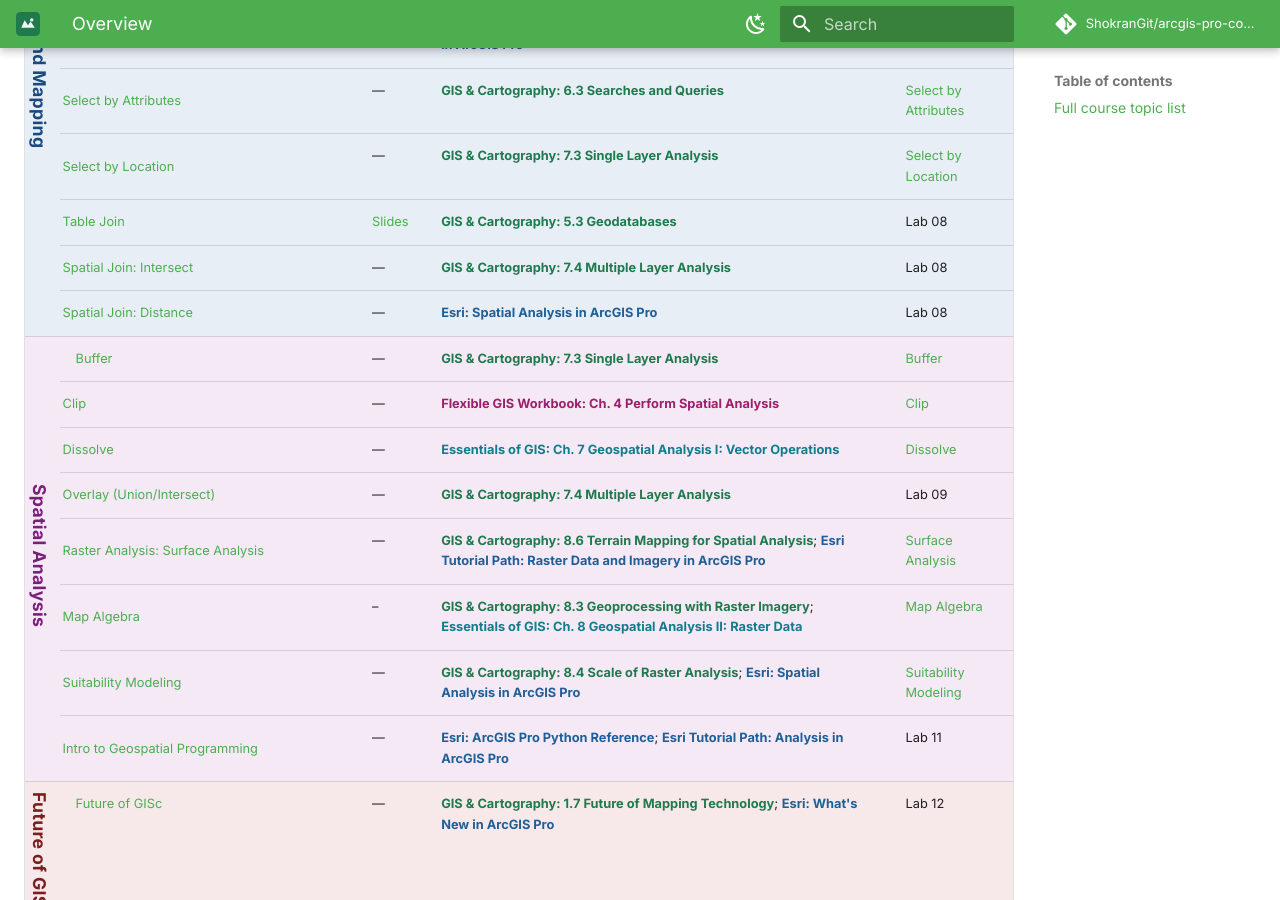
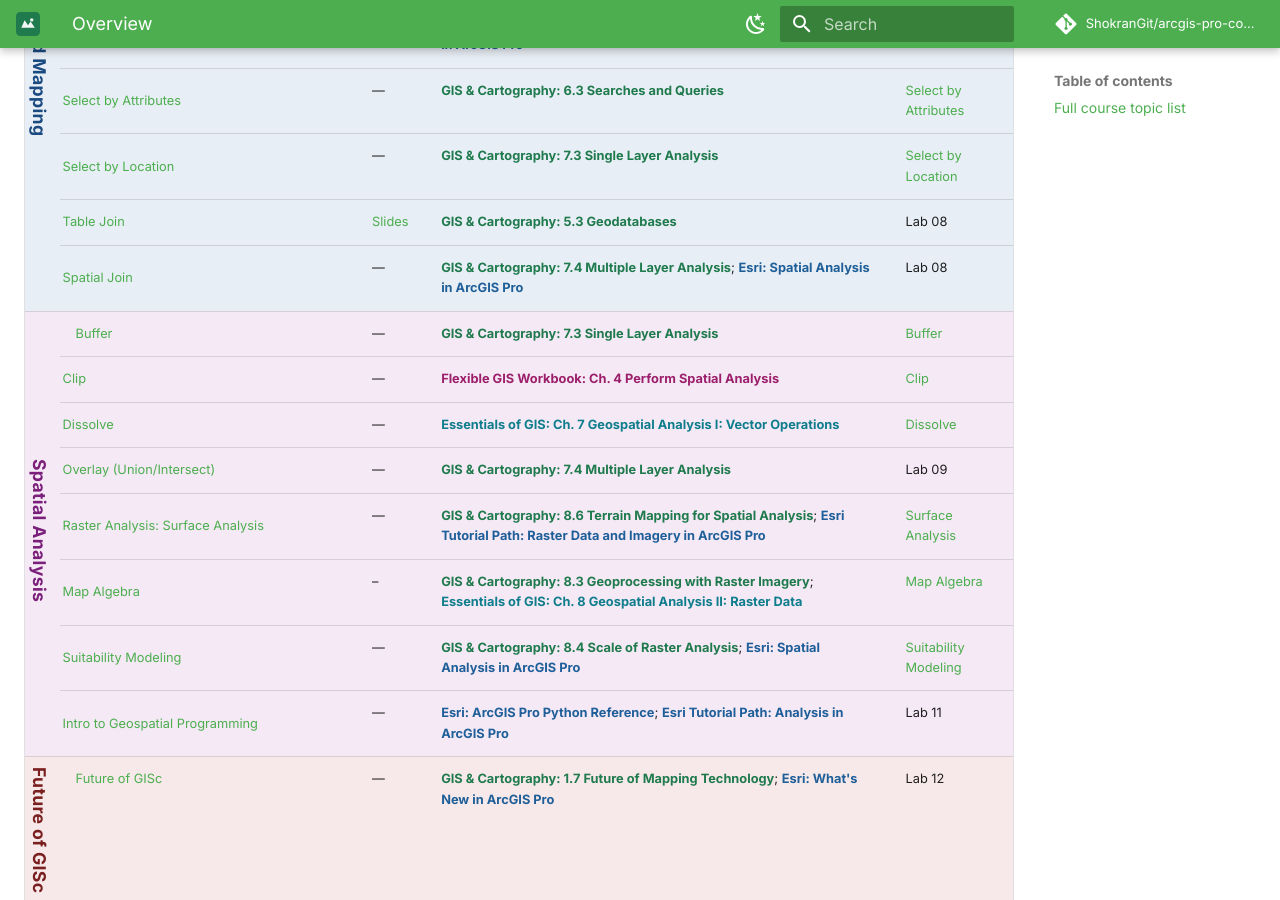
Before and after one commit to ShokranGit/arcgis-pro-course, an MkDocs documentation site: the page built from docs/lessons/index.md, in a window 1280 px wide and 900 px high, scrolled down 1510 px. Built offline with MkDocs 1.6.1 and Material for MkDocs 9.7.7, drawn with Linux system fonts in a browser that asks for light colours; comment, search, counter and statistics services are not loaded.

Commit message:
Merge Spatial Join rows into a single row

```diff
--- a/docs/lessons/index.md
+++ b/docs/lessons/index.md
@@ -29,8 +29,7 @@ A date-free, college-agnostic view of every topic in the course. This list isn't
 | <span id="select-by-attributes" class="module-badge module-tabular">Tabular Data and Mapping</span> | [Select by Attributes](03-selection-by-attribute.md) | — | [GIS & Cartography: 6.3 Searches and Queries](https://slcc.pressbooks.pub/maps/chapter/6-3/){: .src-cartography} | [Select by Attributes](../labs/select-by-attributes/) |
 | <span id="select-by-location" class="module-badge module-tabular">Tabular Data and Mapping</span> | [Select by Location](03b-selection-by-location.md) | — | [GIS & Cartography: 7.3 Single Layer Analysis](https://slcc.pressbooks.pub/maps/chapter/7-3/){: .src-cartography} | [Select by Location](../labs/select-by-location/) |
 | <span class="module-badge module-tabular">Tabular Data and Mapping</span> | [Table Join](../slides/table-join.md) | [Slides](../slides/table-join.md) | [GIS & Cartography: 5.3 Geodatabases](https://slcc.pressbooks.pub/maps/chapter/5-3/){: .src-cartography} | Lab 08 |
-| <span class="module-badge module-tabular">Tabular Data and Mapping</span> | [Spatial Join: Intersect](07-spatial-joins.md) | — | [GIS & Cartography: 7.4 Multiple Layer Analysis](https://slcc.pressbooks.pub/maps/chapter/7-4/){: .src-cartography} | Lab 08 |
-| <span class="module-badge module-tabular">Tabular Data and Mapping</span> | [Spatial Join: Distance](07-spatial-joins.md) | — | [Esri: Spatial Analysis in ArcGIS Pro](https://doc.esri.com/en/arcgis-pro/latest/help/analysis/introduction/spatial-analysis-in-arcgis-pro.html){: .src-esri} | Lab 08 |
+| <span class="module-badge module-tabular">Tabular Data and Mapping</span> | [Spatial Join](07-spatial-joins.md) | — | [GIS & Cartography: 7.4 Multiple Layer Analysis](https://slcc.pressbooks.pub/maps/chapter/7-4/){: .src-cartography}; [Esri: Spatial Analysis in ArcGIS Pro](https://doc.esri.com/en/arcgis-pro/latest/help/analysis/introduction/spatial-analysis-in-arcgis-pro.html){: .src-esri} | Lab 08 |
 | <span id="buffer" class="module-badge module-spatial">Spatial Analysis</span> | [Buffer](05-geoprocessing.md) | — | [GIS & Cartography: 7.3 Single Layer Analysis](https://slcc.pressbooks.pub/maps/chapter/7-3/){: .src-cartography} | [Buffer](../labs/buffer/) |
 | <span class="module-badge module-spatial" id="clip">Spatial Analysis</span> | [Clip](05-geoprocessing.md) | — | [Flexible GIS Workbook: Ch. 4 Perform Spatial Analysis](https://mlpp.pressbooks.pub/flexiblegisworkbookpro/part/ch4-perform-spatial-analysis/){: .src-workbook} | [Clip](../labs/clip/) |
 | <span class="module-badge module-spatial" id="dissolve">Spatial Analysis</span> | [Dissolve](05-geoprocessing.md) | — | [Essentials of GIS: Ch. 7 Geospatial Analysis I: Vector Operations](https://saylordotorg.github.io/text_essentials-of-geographic-information-systems/s11-geospatial-analysis-i-vector-o.html){: .src-essentials} | [Dissolve](../labs/dissolve/) |
```
